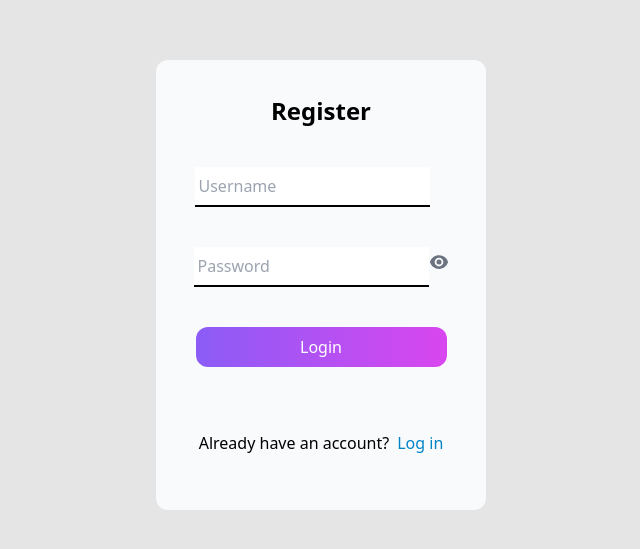
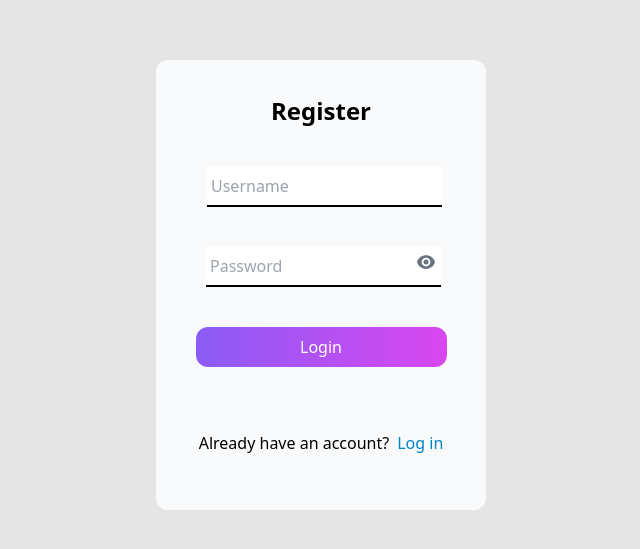
Before and after one commit to josua-stng/bookshelf-fullstack, a React (Vite) app: page /register in a window 1280 px wide. Shown: the part 115-664 px from the top of the page, without its empty margins (319-959 px from the left). Built offline with nearby package versions, Linux system fonts and the light colour scheme; no server answers.

Commit message:
fix style desain

```diff
--- a/src/Authentication/Register.tsx
+++ b/src/Authentication/Register.tsx
@@ -104,7 +104,7 @@ const Register = () => {
             placeholder="Username"
             value={username}
             onChange={(event) => setUsername(event.target.value)}
-            className="border-b-2 border-black pl-1 h-10 mr-[18px]"
+            className="border-b-2 border-black pl-1 mr-[-7px] h-10"
           />
           <div>
             <input
@@ -114,7 +114,7 @@ const Register = () => {
               onChange={(event) => setPassword(event.target.value)}
               className="border-b-2 border-black pl-1 h-10 mt-10"
             />
-            <button type="button" onClick={handlerHidePassword}>
+            <button className="ml-[-25px]"  type="button" onClick={handlerHidePassword}>
               {hidePassword ? (
                 <EyeSlashIcon className="w-5 text-gray-500" />
               ) : (
```
